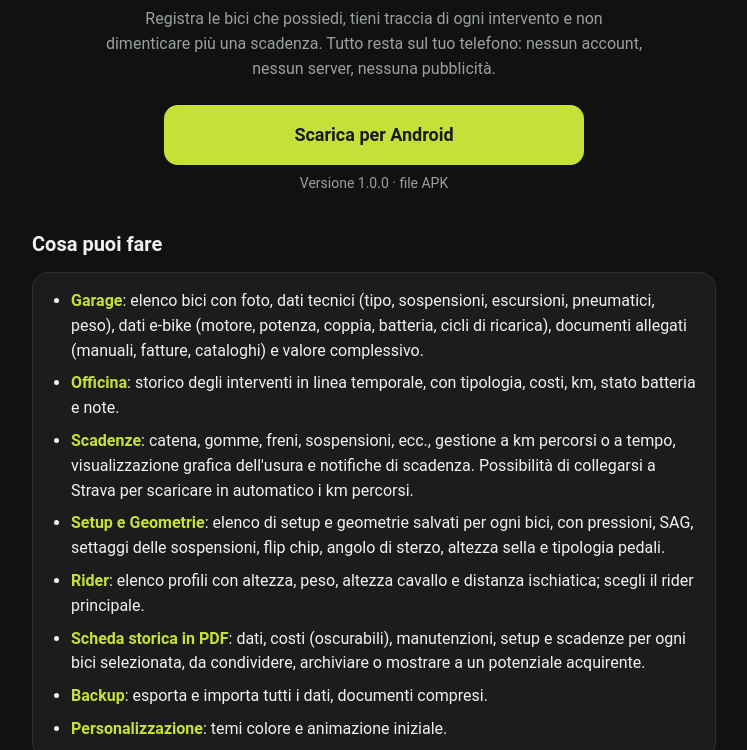
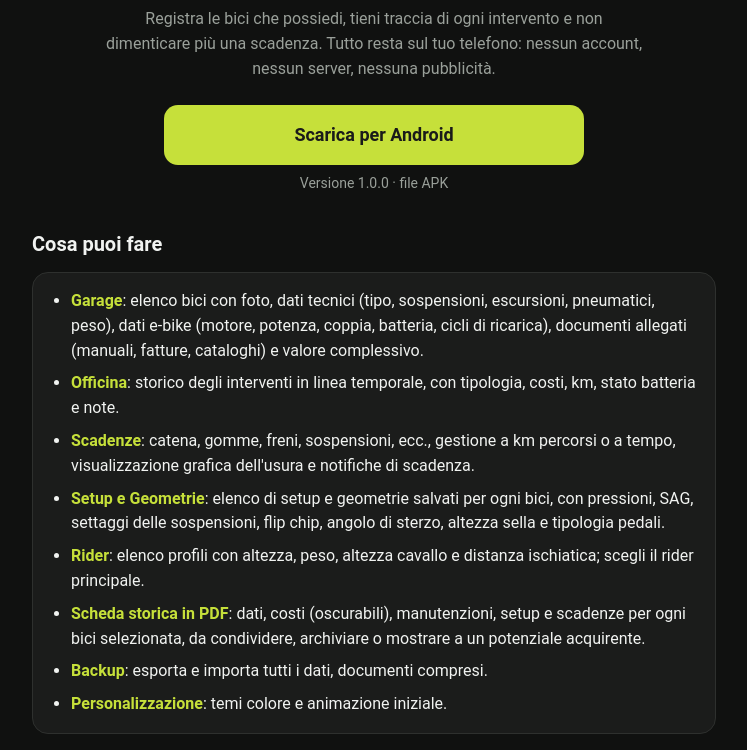
Before and after one commit to bikegarage-app/bikegarage, a plain HTML site: page index.html in a window 1280 px wide. Shown: the part 350-1100 px from the top of the page, without its empty margins (266-1013 px from the left). Drawn offline with Linux system fonts and the light colour scheme.

Commit message:
Fix list item for Scadenze in index.html

```diff
--- a/index.html
+++ b/index.html
@@ -38,7 +38,7 @@ footer{margin-top:40px;color:var(--mu);font-size:14px;text-align:center}
 <div class="card"><ul>
 <li><b>Garage</b>: elenco bici con foto, dati tecnici (tipo, sospensioni, escursioni, pneumatici, peso), dati e-bike (motore, potenza, coppia, batteria, cicli di ricarica), documenti allegati (manuali, fatture, cataloghi) e valore complessivo.</li>
 <li><b>Officina</b>: storico degli interventi in linea temporale, con tipologia, costi, km, stato batteria e note.</li>
-<li><b>Scadenze</b>: catena, gomme, freni, sospensioni, ecc., gestione a km percorsi o a tempo, visualizzazione grafica dell'usura e notifiche di scadenza. <!-- DA ATTIVARE CON L'APK: --> Possibilità di collegarsi a Strava per scaricare in automatico i km percorsi.</li>
+<li><b>Scadenze</b>: catena, gomme, freni, sospensioni, ecc., gestione a km percorsi o a tempo, visualizzazione grafica dell'usura e notifiche di scadenza. </li>
 <li><b>Setup e Geometrie</b>: elenco di setup e geometrie salvati per ogni bici, con pressioni, SAG, settaggi delle sospensioni, flip chip, angolo di sterzo, altezza sella e tipologia pedali.</li>
 <li><b>Rider</b>: elenco profili con altezza, peso, altezza cavallo e distanza ischiatica; scegli il rider principale.</li>
 <li><b>Scheda storica in PDF</b>: dati, costi (oscurabili), manutenzioni, setup e scadenze per ogni bici selezionata, da condividere, archiviare o mostrare a un potenziale acquirente.</li>
```
